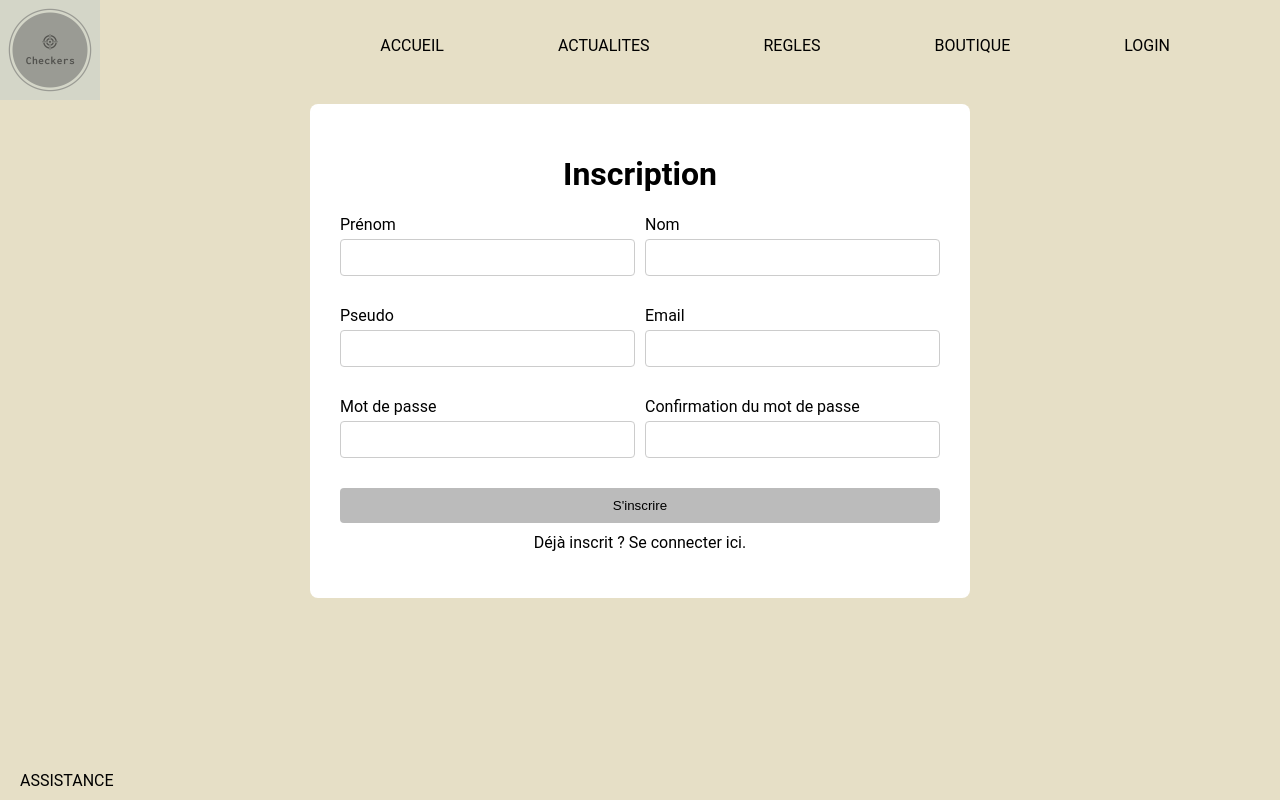
After one commit to Billy07-tech/ProjetTFE, a Symfony app: template templates/inscription/index.html.twig in a window 1280 px wide. The commit adds this page. Run offline with Twig, Linux system fonts and the light colour scheme; the template is opened without the code that fills it, so the values that code supplies are empty; some libraries are stand-ins or nearby versions.

Commit message:
Formulaire d'inscription HTML/CSS

```diff
--- /dev/null
+++ b/templates/inscription/index.html.twig
@@ -0,0 +1,118 @@
+{% extends 'base.html.twig' %}
+
+{% block title %}Inscription{% endblock %}
+
+{% block stylesheets %}
+<style>
+    .container {
+        max-width: 600px;
+        margin: 0 auto;
+        padding: 30px;
+        background-color: #FFFFFF;
+        border-radius: 8px;
+    }
+
+    h1 {
+        text-align: center;
+    }
+
+    form {
+        margin-top: 20px;
+    }
+
+    .group {
+        display: flex;
+        flex-direction: column;
+        margin-bottom: 15px;
+    }
+
+    .group label {
+        margin-bottom: 5px;
+    }
+
+    .group input {
+        padding: 10px;
+        border: 1px solid #ccc;
+        border-radius: 4px;
+        box-sizing: border-box;
+    }
+
+    .row {
+        display: flex;
+        justify-content: space-between;
+        margin-bottom: 15px;
+    }
+
+    .submit {
+        width: 100%;
+        padding: 10px;
+        background-color: #BBBBBB;
+        border: none;
+        border-radius: 4px;
+        cursor: pointer;
+    }
+
+    .submit:hover {
+        color: #FFFFFF;
+    }
+
+    p {
+        margin-top: 10px;
+        text-align: center;
+
+    }
+    .link {
+        text-decoration: none;
+        color: inherit;
+    }
+    .link:hover {
+        text-decoration: none;
+        font-weight: bold;
+    }
+</style>
+{% endblock %}
+
+{% block body %}
+<div class="container">
+    <h1>Inscription</h1>
+
+    <form action="{{ path('app_inscription') }}" method="post">
+        <div class="row">
+            <div class="group" style="flex: 1;">
+                <label for="firstName">Prénom</label>
+                <input type="text" name="firstName" required>
+            </div>
+            <div class="group" style="flex: 1; margin-left: 10px;">
+                <label for="lastName">Nom</label>
+                <input type="text" name="lastName" required>
+            </div>
+        </div>
+        <div class="row">
+            <div class="group" style="flex: 1;">
+                <label for="pseudo">Pseudo</label>
+                <input type="text" name="pseudo" required>
+            </div>
+            <div class="group" style="flex: 1; margin-left: 10px;">
+                <label for="email">Email</label>
+                <input type="text" name="email" required>
+            </div>
+        </div>
+        <div class="row">
+            <div class="group" style="flex: 1;">
+                <label for="password">Mot de passe</label>
+                <input type="password" name="password" required>
+            </div>
+            <div class="group" style="flex: 1; margin-left: 10px;">
+                <label for="passwordConfirm">Confirmation du mot de passe</label>
+                <input type="password" name="passwordConfirm" required>
+            </div>
+        </div>
+        <div>
+            <button class="submit" type="submit">S'inscrire</button>
+        </div>
+        <input type="hidden" name="_csrf_token" value="{{ csrf_token('authenticate') }}">
+    </form>
+
+    <p>Déjà inscrit ? Se connecter <a class="link" href="{{ path('app_login') }}">ici</a>.</p>
+</div>
+{% endblock %}
```
Also changed, not shown: src/Controller/InscriptionController.php (added, +18 -0 lines), templates/login/index.html.twig (+9 -2 lines).
